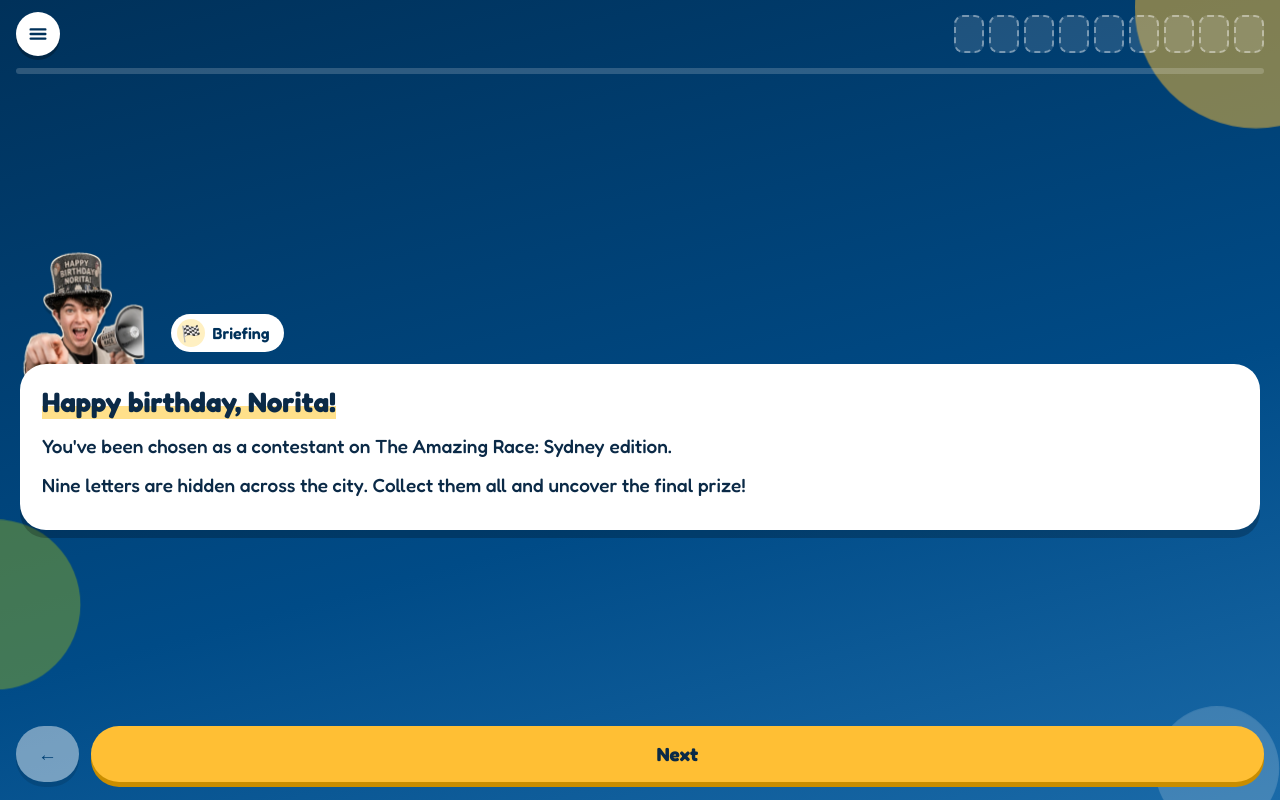
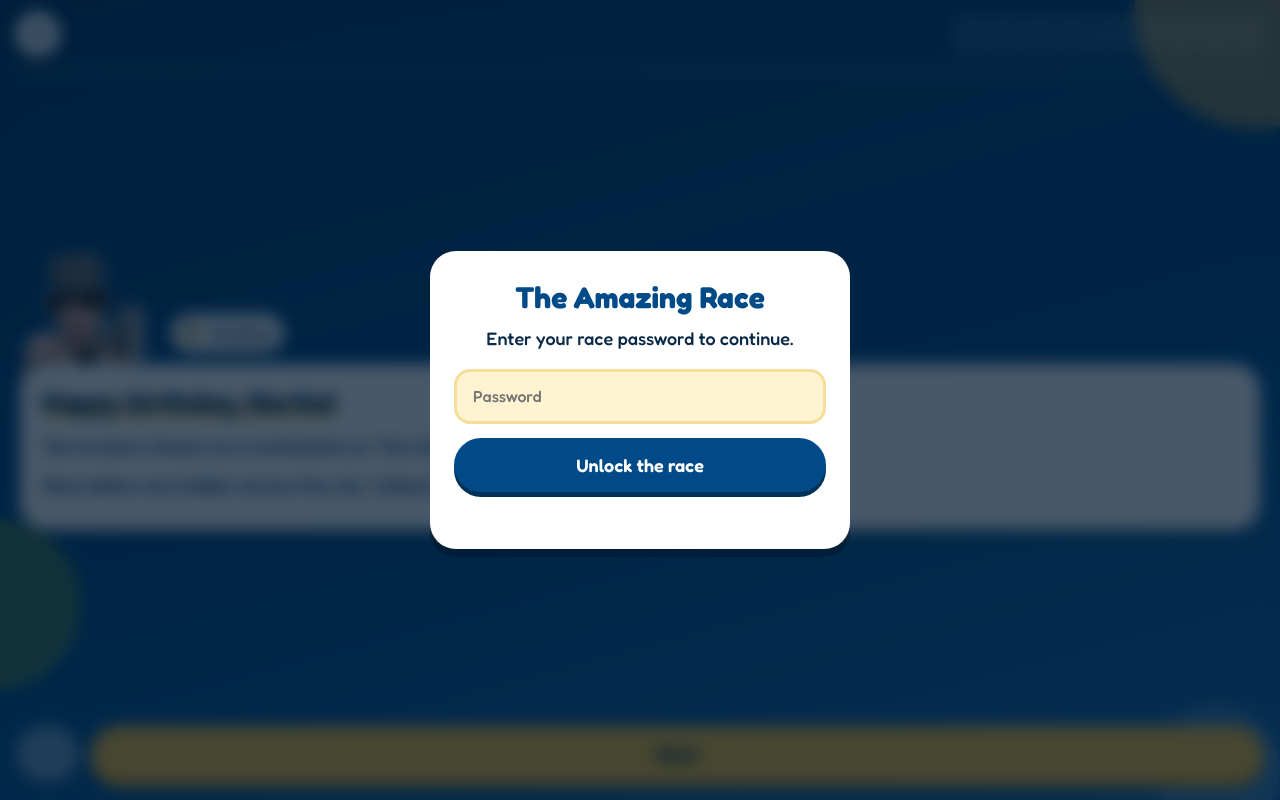
Before and after one commit to alexianzhang2000/amazing-race-mobile, a React (Vite) app: page / in a window 1280 px wide. Built offline with nearby package versions, Linux system fonts and the light colour scheme.

Commit message:
fix: added password protection

```diff
--- a/src/App.jsx
+++ b/src/App.jsx
@@ -13,7 +13,7 @@
 import RabbitWall from './RabbitWall.jsx';
 import Credits from './Credits.jsx';
 import { keepPhoto, resetKeepsakes, remember } from './keepsakes.js';
-import FanPhotos from './FanPhotos.jsx';
+import FanPhotos from './Fanphotos.jsx';
 import Img from './Img.jsx';
 import { prepare, uploadPhoto } from './upload.js';
 
@@ -26,7 +26,7 @@
   'red-hunt-inspiration': [redHuntInspiration, 'Inspiration for the red-hunt challenge'],
   spot: [spot, 'Clue location'],
 };
-const ICONS = ['🏁', '🐇', '📸', '🏮', '🏛️', '🎤', '🧋', '⌚', '🚉', '🥭'];
+const ICONS = ['🏁', '🐇', '📸', '🏮', '🎞️', '🎤', '🧋', '⌚', '🌉', '🥭'];
 const COLORS = ['#FFBF34', '#93B21F', '#ffffff', '#6fb0e6', '#ffe08a'];
 const letterAt = S.map((s, n) => (s.letter ? n : -1)).filter((n) => n >= 0);
 const firstOf = CHAPTERS.map((_, c) => S.findIndex((s) => s.c === c));
--- a/src/Credits.jsx
+++ b/src/Credits.jsx
@@ -12,8 +12,6 @@
 const CAST = [
   ['The Contestant', NAME],
   ['The Gamemaster', GM],
-  ['The Very Late White Rabbit', 'Himself'],
-  ['The Destination', 'Mango Coco'],
 ];
 const SCENES = {
   gallery: { slot: 'white-rabbit-gallery', kicker: 'Opening scene', title: 'The White Rabbit Gallery', line: 'Where it all began', tilt: -2 },
--- /dev/null
+++ b/src/PasswordGate.jsx
@@ -0,0 +1,70 @@
+import { useEffect, useRef, useState } from 'react';
+
+const PASSWORD = import.meta.env.VITE_RACE_PASSWORD;
+
+export default function PasswordGate({ children }) {
+  const [unlocked, setUnlocked] = useState(() => {
+    try {
+      return sessionStorage.getItem('race-unlocked') === 'true';
+    } catch {
+      return false;
+    }
+  });
+  const [password, setPassword] = useState('');
+  const [error, setError] = useState('');
+  const contentRef = useRef(null);
+
+  useEffect(() => {
+    if (contentRef.current) contentRef.current.inert = !unlocked;
+  }, [unlocked]);
+
+  function submit(event) {
+    event.preventDefault();
+    if (!PASSWORD) {
+      setError('Password protection is not configured. Set VITE_RACE_PASSWORD and rebuild the app.');
+      return;
+    }
+    if (password !== PASSWORD) {
+      setError('That password is not correct. Try again.');
+      return;
+    }
+
+    try {
+      sessionStorage.setItem('race-unlocked', 'true');
+    } catch {
+      // Keep access for this page load if session storage is unavailable.
+    }
+    setUnlocked(true);
+  }
+
+  return (
+    <>
+      <div ref={contentRef} aria-hidden={!unlocked}>
+        {children}
+      </div>
+      {!unlocked && (
+        <div className="password-overlay">
+          <section className="password-modal" role="dialog" aria-modal="true" aria-labelledby="password-title">
+            <h1 id="password-title">The Amazing Race</h1>
+            <p>Enter your race password to continue.</p>
+            <form onSubmit={submit}>
+              <label className="sr-only" htmlFor="race-password">Race password</label>
+              <input
+                id="race-password"
+                type="password"
+                autoComplete="current-password"
+                autoFocus
+                value={password}
+                onChange={(event) => setPassword(event.target.value)}
+                placeholder="Password"
+                required
+              />
+              <button className="btn password-submit" type="submit">Unlock the race</button>
+              <p className="msg err" role="alert">{error}</p>
+            </form>
+          </section>
+        </div>
+      )}
+    </>
+  );
+}
--- /dev/null
+++ b/src/QRPage.jsx
@@ -0,0 +1,24 @@
+import observatoryHill from './assets/observatory-hill.jpg';
+
+const QR_TEXT = {
+  '/qr/1': 'What is the name of the store this cute dog escaped from?',
+  '/qr/2': "Here's a throwback to my last photo of you at Observatory HIll. What famous landmark can you see at the top of this hill?",
+};
+
+export default function QRPage({ path }) {
+  const text = QR_TEXT[path];
+
+  return (
+    <>
+      <div className="bg" aria-hidden="true"><i /><i /><i /></div>
+      <main className="qr-page">
+        <section className="qr-card">
+          <p>{text}</p>
+          {path === '/qr/2' && (
+            <img className="qr-image" src={observatoryHill} alt="A view from Observatory Hill" />
+          )}
+        </section>
+      </main>
+    </>
+  );
+}
--- a/src/main.jsx
+++ b/src/main.jsx
@@ -1,4 +1,11 @@
 import { createRoot } from 'react-dom/client';
 import App from './App.jsx';
+import PasswordGate from './PasswordGate.jsx';
+import QRPage from './QRPage.jsx';
 import './styles.css';
-createRoot(document.getElementById('root')).render(<App />);
+const path = window.location.pathname.replace(/\/+$/, '') || '/';
+createRoot(document.getElementById('root')).render(
+  <PasswordGate>
+    {path === '/qr/1' || path === '/qr/2' ? <QRPage path={path} /> : <App />}
+  </PasswordGate>,
+);
--- a/src/story.js
+++ b/src/story.js
@@ -17,7 +17,7 @@
 export const NAME = 'Norita';
 export const WORD = 'MANGOCOCO';
 export const GAMEMASTER = 'Alex'; // EDIT: your name, shown in the end credits
-export const CHAPTERS = ['Briefing', 'Chasing Rabbits', 'Memory Match', 'Chinatown', 'Town Hall', 'Karaoke', 'Molly tea', 'Time Check', 'Wynyard', 'Finale'];
+export const CHAPTERS = ['Briefing', 'Chasing Rabbits', 'Memory Match', 'Chinatown', 'Photobooth time', 'Karaoke', 'Molly tea', 'Time Check', 'Wynyard', 'Finale'];
 
 export const S = [
   { c: 0, h: `Happy birthday, ${NAME}!`, t: "You've been chosen as a contestant on The Amazing Race: Sydney edition.\nNine letters are hidden across the city. Collect them all and uncover the final prize!" },
@@ -37,7 +37,7 @@
     h: 'What did the QR code ask?',
     t: "Enter the answer you found at the location.",
     ask: {
-      a: ['hi', 'hello', 'hey'],
+      a: ['hello 1998', 'hello1998', 'hello 98', 'hello98', 'hello 1998 clothing'],
       hint: 'Think carefully about the question on the QR code.'
     }
   },
@@ -61,19 +61,20 @@
   { c: 7, t: "Unbox your new watch and put it on!\nI hope you like it, I can't wait for your next marathon! Here's another letter.", letter: 'C' },
   {
     c: 8,
-    h: 'Leg 6: Wynyard',
+    h: "Hide and seek round 2!",
     t: "Where can I find these buses?\nThere's a QR code in that area. Go find it!",
     image: 'bus-clue',
   },
   {
     c: 8,
-    h: 'A bridge in plain sight',
-    t: "The QR code reveals a picture. What iconic Sydney landmark is it?",
+    h: 'This looks familiar...',
+    t: "The QR code reveals a picture. What famous landmark do people come here to see?",
     ask: {
       a: [
         'sydney harbour bridge',
         'harbour bridge',
         'the harbour bridge',
+        'the sydney harbour bridge',
       ],
       hint: 'It connects the CBD to the North Shore.',
     },
@@ -86,8 +87,8 @@
   },
   {
     c: 8,
-    h: 'One last view...',
-    t: "Now go to our favourite spot where you can get the best view of the Harbour Bridge.\n\nTake a photo of yourself at the spot and upload it here to prove you made it!",
+    h: "It's been a while...",
+    t: "Let's go to our favourite spot so that Alex can take a better photo of you!\n\nUpload a photo of yourself at the top of Observatory hill and you'll get your final letter.",
     photo: 'wynyard-harbour-view',
   },
   {
@@ -96,8 +97,8 @@
     t: "The view never gets old. You've earned your final letter!",
     letter: 'O',
   },
-  { c: 9, h: 'Unscramble it!', t: 'You have all nine letters. Where are we eating tonight?' },
+  { c: 9, h: 'All letters have been found!', t: 'You have all nine letters... Unscramble them and reveal where we are eating!' },
   { c: 9, t: 'Type the restaurant name.', ask: { a: ['mango coco', 'mangococo'], hint: 'Nine letters, two words. Think dessert.' } },
-  { c: 9, h: 'Winner!', burst: true, t: `Happy birthday, ${NAME}. Head to Mango Coco and I'll meet you there. [EDIT: final message]` },
+  { c: 9, h: "You've officially finished the race!", burst: true, t: `Thank you for playing ${NAME}. Let's head to Mango Coco for dinner, hope you're hungry and your feetsies aren't too sore!` },
   { c: 9, h: "That's a wrap!", t: "Everything you made today, rolled into the end credits. Press play.", credits: true },
 ];
--- a/src/styles.css
+++ b/src/styles.css
@@ -3,6 +3,18 @@
 html,body,#root{height:100%;margin:0}
 body{background:var(--navy);overscroll-behavior:none}
 #root{font:500 18px/1.45 Fredoka,"Avenir Next",system-ui,sans-serif;color:var(--white)}
+
+.password-overlay{position:fixed;inset:0;z-index:100;display:grid;place-items:center;padding:24px;background:rgba(0,24,48,.72);backdrop-filter:blur(8px)}
+.password-modal{width:min(100%,420px);padding:28px 24px 20px;border-radius:26px;background:var(--white);color:var(--ink);box-shadow:0 8px 0 rgba(0,0,0,.22);text-align:center}
+.password-modal h1{margin:0 0 10px;font:700 30px/1.2 Fredoka,sans-serif;color:var(--blue)}
+.password-modal>p{margin:0 0 18px}
+.password-modal input{width:100%;font:inherit;font-size:16px;padding:13px 16px;border:3px solid #f6dd9a;border-radius:16px;background:#fff3d1;color:var(--ink);outline:none}
+.password-submit{width:100%;margin-top:14px}
+.sr-only{position:absolute;width:1px;height:1px;padding:0;margin:-1px;overflow:hidden;clip:rect(0,0,0,0);white-space:nowrap;border:0}
+.qr-page{position:relative;display:grid;place-items:center;min-height:100vh;min-height:100dvh;padding:24px}
+.qr-card{width:min(100%,560px);padding:24px;border-radius:26px;background:var(--white);color:var(--ink);box-shadow:0 8px 0 rgba(0,0,0,.22)}
+.qr-card p{margin:0 0 16px}
+.qr-image{display:block;width:100%;height:auto;border-radius:18px;border:3px solid var(--ink);box-shadow:0 6px 0 rgba(0,0,0,.2)}
 
 .bg{position:fixed;inset:0;overflow:hidden;pointer-events:none;background:linear-gradient(165deg,var(--navy),var(--blue) 60%,#1a6aa8)}
 .bg i{position:absolute;border-radius:50%;opacity:.5;animation:float 9s ease-in-out infinite}
```
Also changed, not shown: src/assets/observatory-hill.jpg (added), vercel.json (added), 1 other file (tests, documents, lock files or other folders).
